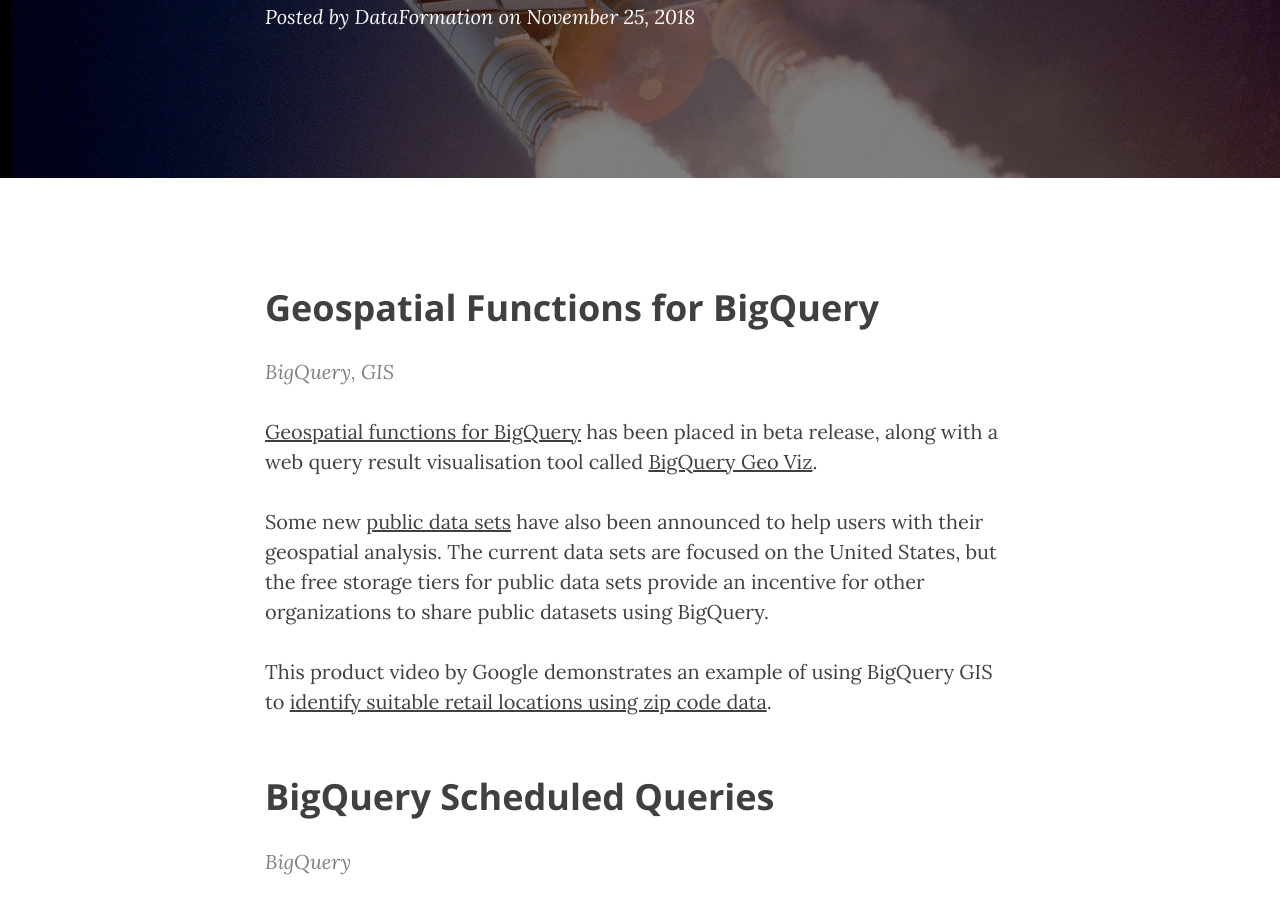
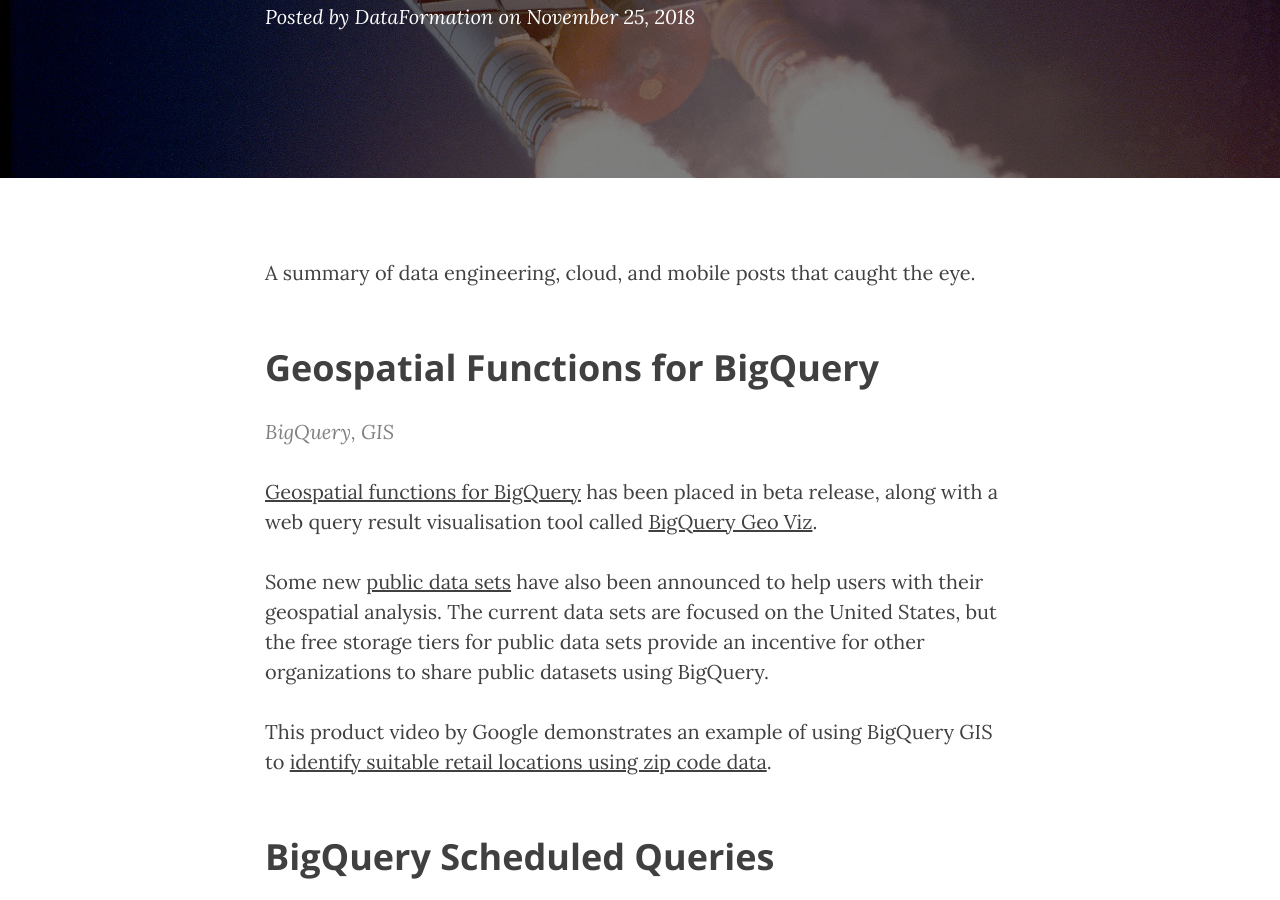
Before and after one commit to dataformation/blog.dataformation.github.io, a Jekyll site: the page built from _posts/2018-11-25-november-roundup.md, in a window 1280 px wide and 900 px high, scrolled down 331 px. Built offline with Jekyll 4.4.1, drawn with Linux system fonts in a browser that asks for light colours; nearby versions of some CDN libraries.

Commit message:
Add post summary

```diff
--- a/_posts/2018-11-25-november-roundup.md
+++ b/_posts/2018-11-25-november-roundup.md
@@ -7,6 +7,8 @@
 header-img: "img/post-bg-01.jpg"
 tags: [BigQuery, GIS, Android, Robolectric, AndroidX, unit testing, automated testing]
 ---
+
+A summary of data engineering, cloud, and mobile posts that caught the eye.
 
 <h2 class="section-heading">Geospatial Functions for BigQuery</h2>
 
```
